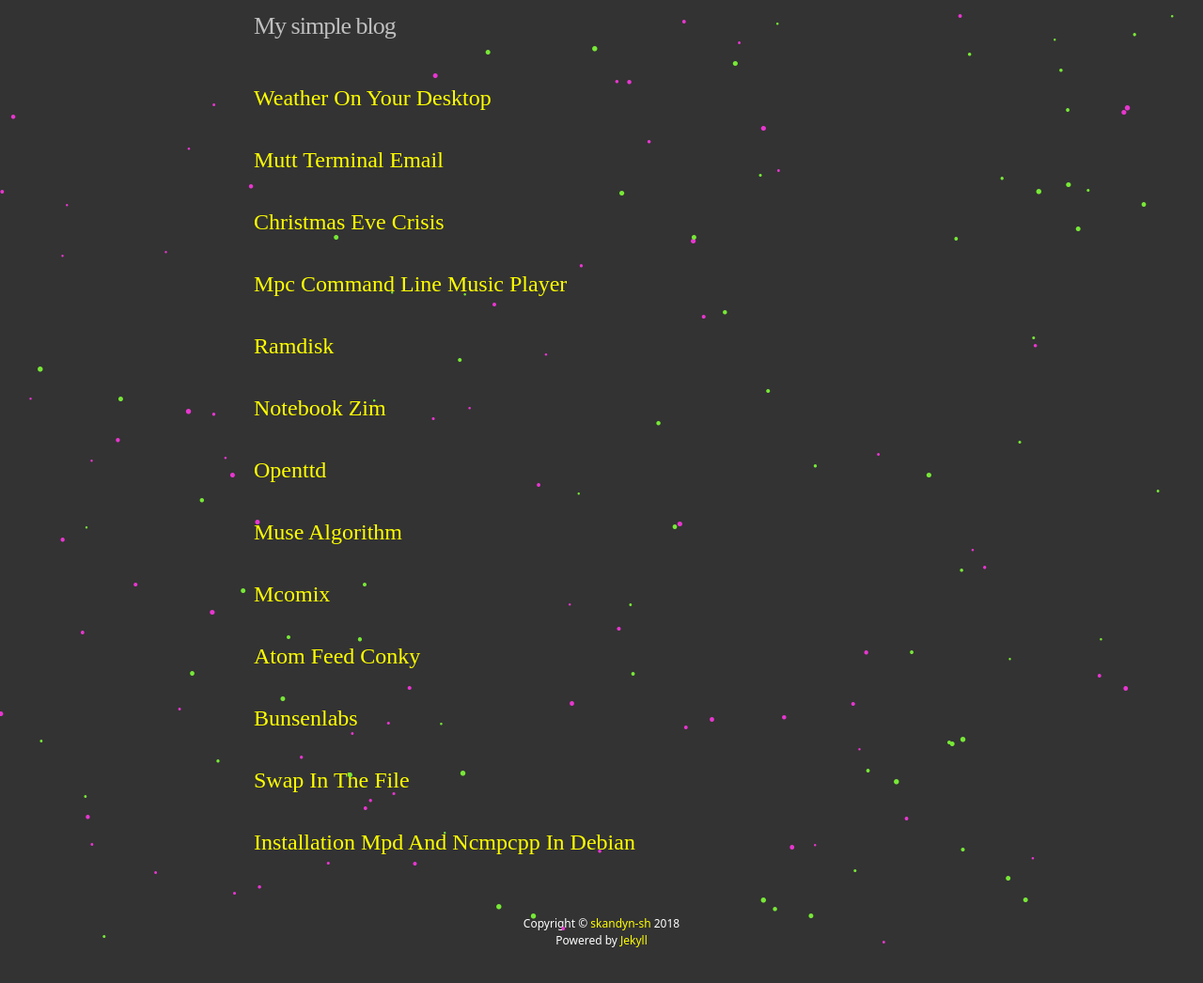
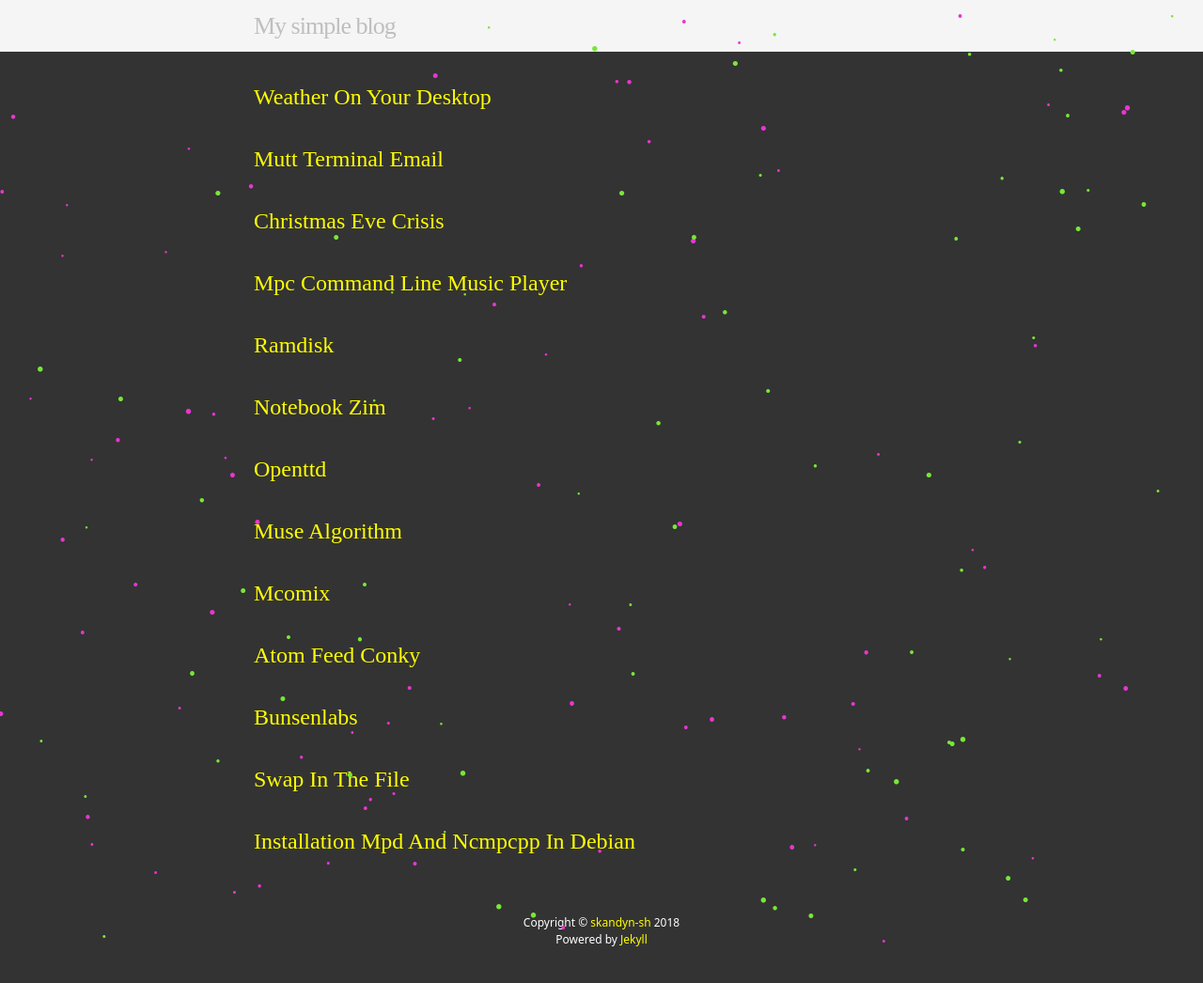
Before and after one commit to skandyn-sh/skandyn-sh.github.io, a Jekyll site: the page built from index.html, in a window 1280 px wide. Shown: the whole page at 94% size. Built offline with Jekyll 4.4.1, drawn with Linux system fonts in a browser that asks for light colours.

Commit message:
Update _layout.scss

```diff
--- a/_sass/_layout.scss
+++ b/_sass/_layout.scss
@@ -2,7 +2,10 @@
  * Site header
  */
 .site-header {
-    min-height: 56px;
+    height: 55px;
+    background-color: #F5F5F5;
+    position: relative;
+    width: 100%;
 
     // Positioning context for the mobile navigation icon
     position: relative;
```
